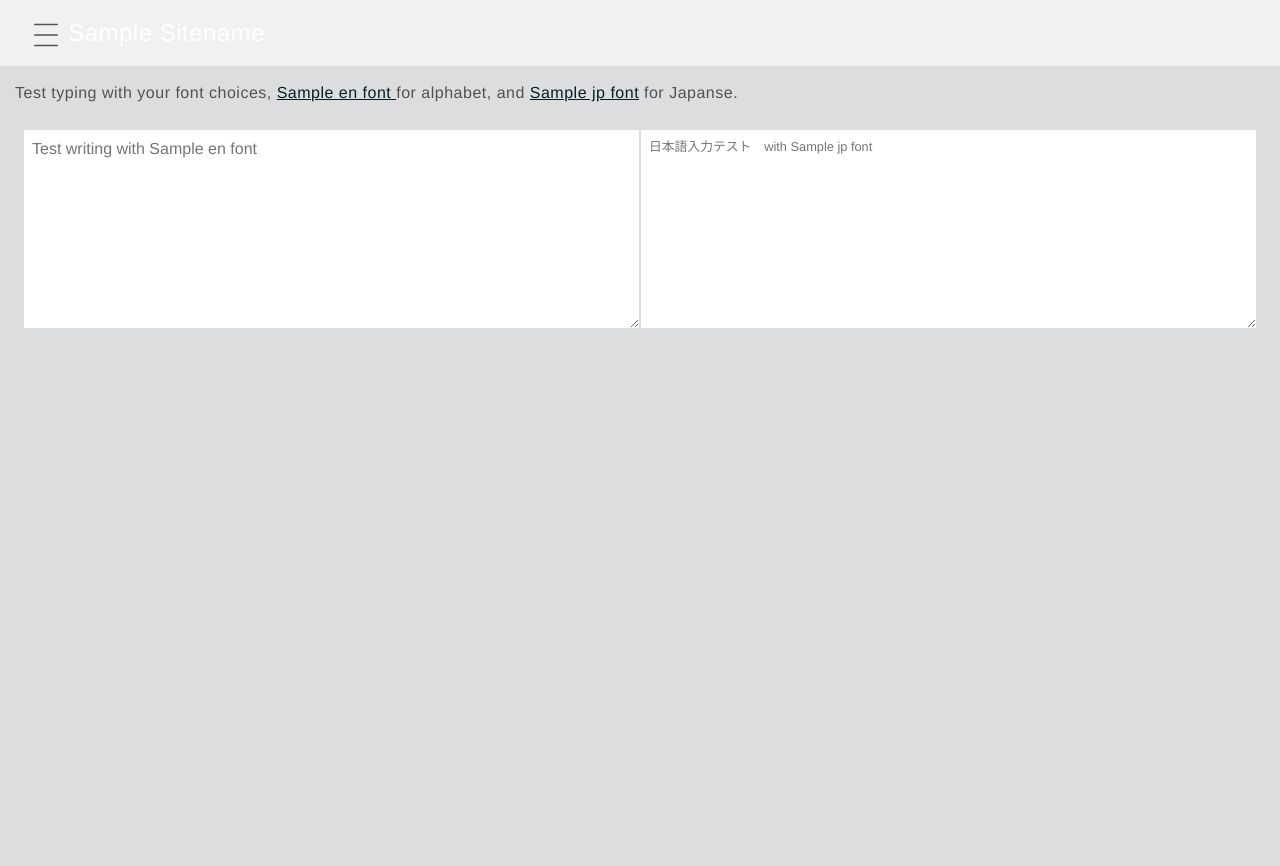
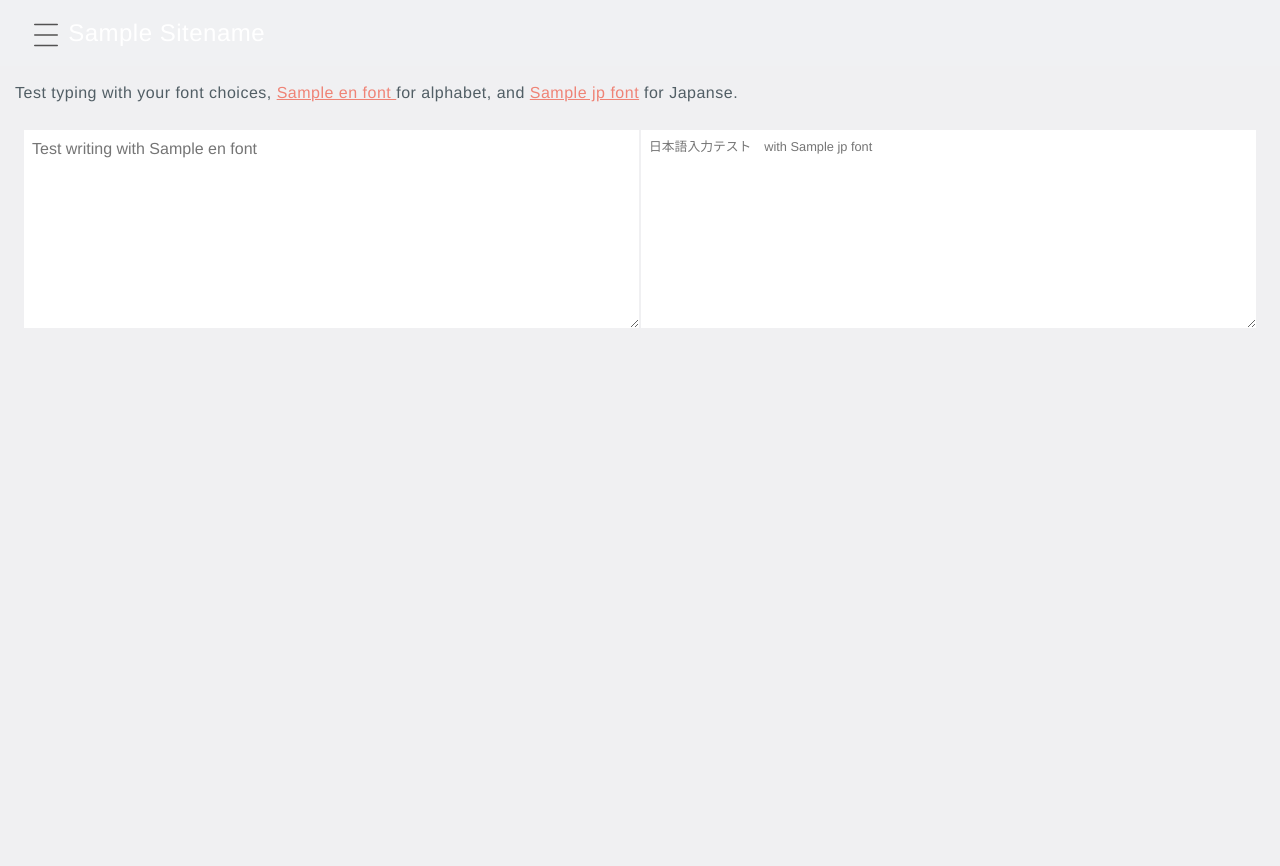
Before and after one commit to YukinoKoh/font-distance, a Python web app: template src/handlers/templates/typeset.html in a window 1280 px wide. Run offline with Jinja, Linux system fonts and the light colour scheme; the template is opened without the code that fills it: most values are stand-ins (such as "Sample title", 1, 10 or a date in 2020); style sheets or scripts are compiled from the project's sources; some libraries are stand-ins or nearby versions; some web fonts are replaced.

Commit message:
added introduction with new brand color

```diff
--- a/src/css/simple-sidebar.css
+++ b/src/css/simple-sidebar.css
@@ -25,7 +25,7 @@ body {
   height: 100%;
   margin-left: -250px;
   overflow-y: auto;
-  background: #232323;
+  background: #ef8376;
   -webkit-transition: all 0.5s ease;
   -moz-transition: all 0.5s ease;
   -o-transition: all 0.5s ease;
@@ -61,13 +61,18 @@ body {
 
 .sidebar-nav li a {
   display: block;
+  text-decoration: none; }
+
+.sidebar-link a {
+  color: #fff; }
+
+.sidebar-select a {
+  color: #232323; }
+
+.sidebar-link a:hover, .sidebar-select a:hover {
   text-decoration: none;
-  color: #a3a3a3; }
-
-.sidebar-nav li a:hover {
-  text-decoration: none;
-  color: #fff;
-  background: #ababab; }
+  color: #515e65;
+  background: #fff; }
 
 .sidebar-nav li a:active,
 .sidebar-nav li a:focus {
@@ -79,7 +84,7 @@ body {
   line-height: 60px; }
 
 .sidebar-nav > .sidebar-brand a {
-  color: #a3a3a3; }
+  color: #7a7a7a; }
 
 .sidebar-nav > .sidebar-brand a:hover {
   color: #fff;
--- a/src/css/style.css
+++ b/src/css/style.css
@@ -165,15 +227,15 @@ a:hover {
 
 /* test */
 .test-containter {
-  background-color: #dcdddf;
+  background-color: #f0f0f2;
   height: 100vh; }
 
 .test-intro {
-  color: #525252;
+  color: #515e65;
   margin: 16px 0; }
 
 .test-intro a {
-  color: #061f26;
+  color: #ef8376;
   text-decoration: underline; }
 
 .test-form {
@@ -183,7 +245,7 @@ a:hover {
   color: #061f26;
   width: 100%;
   height: 200px;
-  border: 1px solid #dcdddf;
+  border: 1px solid #f0f0f2;
   padding: 8px; }
 
 .test-en {
--- a/src/handlers/about.py
+++ b/src/handlers/about.py
@@ -5,4 +5,5 @@ from handler import Handler
 # page to layout all blogs
 class About(Handler):
     def get(self):
-        self.render("about.html", sitename=settings.SITENAME)
+        view = 'about'
+        self.render("about.html", view=view, sitename=settings.SITENAME)
--- a/src/handlers/distance.py
+++ b/src/handlers/distance.py
@@ -17,8 +17,9 @@ class Distance(Handler):
             select_font = self.en
         else:
             select_font = self.jp
+        intro = self.get_intro()
         view = 'distance'
         fonts = util.get_distance_list(select_font, select_lang)
         # self.response.out.write(select_font)
-        self.render("distance.html", ref_font=fonts[0], fonts=fonts[1], view=view,
+        self.render("distance.html", ref_font=fonts[0], fonts=fonts[1], intro=intro, view=view,
                     en_lang=settings.EN, jp_lang=settings.JP, sitename=settings.SITENAME)
--- a/src/handlers/templates/about.html
+++ b/src/handlers/templates/about.html
@@ -15,7 +15,7 @@
         <li>If the font is available as open source, Typekit, or commonly installed in Mac and Windows to make sure users can see the same shape of the fonts.</li>
         <li>I started with fonts that I found some way related to texts by <a href="https://www.linotype.com/469/akira-kobayashi.html" target="_blank">Akira Kobayashi</a>, <a href="http://elupton.com/2009/10/book-store/" target="_blank">Ellen Lupton</a>, or <a href="http://stephencoles.org/" target="_blank">Stephen Coles</a>.</li>
        </ul></p>
-      <p>With this app you can see overall font relationships in <a href="/">Font Distance</a>, test typing in <a href="/typeset">Font Test</a>, and look up similar fonts in <a href="/sort/jp">Similar Fonts in Japanese</a>, or in <a href="/sort/en">Similar Fonts in English</a>. Due to data size, these fonts do not support open type function.</p>
+      <p>With this app you can see overall font relationships in <span class="about-nav"><a href="/">Font Distance</a></span>, test typing in <span class="about-nav"><a href="/typeset">Font Test</a></span>, and look up similar fonts in <span class="about-nav"><a href="/sort/jp">Similar Fonts in Japanese</a></span>, or in <span class="about-nav"><a href="/sort/en">Similar Fonts in English</a></span>. Due to data size, these fonts do not support open type function.</p>
         <!-- how to calc distance -->
        <p>To calculate 'font distance', this app compares the parameters of each font, for example, line width, character width, ratio of x-height to cap height, or ratio of Kanji volume to Hiragana volume.</p>
        <!-- ref -->
--- a/src/handlers/templates/base.html
+++ b/src/handlers/templates/base.html
@@ -35,11 +35,16 @@
         <div id="sidebar-wrapper">
             <ul class="sidebar-nav">
                 <li class="sidebar-brand"><a id="menu-close"><img class="top-icon" src="/img/icon_close.svg"></a></li>
-                <li><a href="/">Font Distance</a></li>
-                <li><a href="/sort/jp">Similar Fonts (JP)</a></li>
-                <li><a href="/sort/en">Similar Fonts (En)</a></li>
-                <li><a href="/typeset">Font Test</a></li>
-                <li><a href="/about">About</a></li>
+                <li {% if view=='distance' %}class="sidebar-select" {% else %}class="sidebar-link"{% endif %}>
+                  <a href="/">Font Distance</a></li>
+                <li {% if view=='sort-jp' %}class="sidebar-select" {% else %}class="sidebar-link"{% endif %}>
+                  <a href="/sort/jp">Similar Fonts (JP)</a></li>
+                <li {% if view=='sort-en' %}class="sidebar-select" {% else %}class="sidebar-link"{% endif %}>
+                  <a href="/sort/en">Similar Fonts (En)</a></li>
+                <li {% if view=='typeset' %}class="sidebar-select" {% else %}class="sidebar-link"{% endif %}>
+                  <a href="/typeset">Font Test</a></li>
+                <li {% if view=='about' %}class="sidebar-select" {% else %}class="sidebar-link"{% endif %}>
+                  <a href="/about">About</a></li>
             </ul>
         </div>
         <!-- /#sidebar-wrapper -->
@@ -70,6 +75,9 @@
         e.preventDefault();
         $("#wrapper").toggleClass("toggled");
     });
+    function closeNav() {
+      document.getElementById("introduction").style.height = "0%";
+    }
     </script>
   </body>
 </html>
--- a/src/handlers/templates/sort.html
+++ b/src/handlers/templates/sort.html
@@ -4,9 +4,7 @@
   <div class="container"><div class="row">
     <div class="col-sm-12 mb-3">
       <div class="{{ ref_font.style }}">
-        <a href="/jplist">
           <h1>{{ ref_font.name }}</h1>
-        </a>
         <p class="top-intro"> This web app helps you to find similar fonts of your choice, looking at font balances and weight. The following list is sorted according to each font similarity to
           <a href="/list/{{ view }}"><span class="top-font-link">{{ ref_font.name }}</span></a>.
         </p>
--- a/src/handlers/typeset.py
+++ b/src/handlers/typeset.py
@@ -9,5 +9,6 @@ class Typeset(Handler):
     def get(self):
         en_font = util.get_font(self.en, 'en')
         jp_font = util.get_font(self.jp, 'jp')
+        view = 'typeset'
         self.render("typeset.html", en_font=en_font, jp_font=jp_font,
-                    sitename=settings.SITENAME)
+                    view=view, sitename=settings.SITENAME)
--- a/src/sass/simple-sidebar.scss
+++ b/src/sass/simple-sidebar.scss
@@ -3,14 +3,21 @@
  * Copyright 2013-2016 Start Bootstrap
  * Licensed under MIT (https://github.com/BlackrockDigital/startbootstrap/blob/gh-pages/LICENSE)
  */
+$color_attention: #ef8376;
+$color_attention1: #f4d8dd;
+
 $color_mono_1: #061f26;
 $color_mono_2: #232323;
-$color_mono_3: #525252;
-$color_mono_3a: #a3a3a3;
+$color_mono_2a: #3a3a3a;
+$color_mono_3: #515e65;
+$color_mono_3a: #7a7a7a;
+$color_mono_3b: #a3a3a3;
 $color_mono_4: #ababab;
 $color_mono_5: #dcdddf;
 $color_mono_6: #e3e3e3;
+$color_mono_6a: #ebecee;
 $color_mono_7: #f0f1f3;
+$color_mono_8: #f0f0f1;
 
  body {
     overflow-x: hidden;
@@ -38,7 +45,7 @@ $color_mono_7: #f0f1f3;
     height: 100%;
     margin-left: -250px;
     overflow-y: auto;
-    background: $color_mono_2;
+    background: $color_attention;
     -webkit-transition: all 0.5s ease;
     -moz-transition: all 0.5s ease;
     -o-transition: all 0.5s ease;
@@ -82,13 +89,20 @@ $color_mono_7: #f0f1f3;
 .sidebar-nav li a {
     display: block;
     text-decoration: none;
-    color: $color_mono_3a;
 }
 
-.sidebar-nav li a:hover {
+.sidebar-link a {
+    color: #fff;
+}
+
+.sidebar-select a {
+    color: $color_mono_2;
+}
+
+.sidebar-link a:hover, .sidebar-select a:hover {
     text-decoration: none;
-    color: #fff;
-    background: $color_mono_4;
+    color: $color_mono_3;
+    background: #fff;
 }
 
 .sidebar-nav li a:active,
--- a/src/sass/style.scss
+++ b/src/sass/style.scss
@@ -8,16 +8,20 @@ $font-size: $font_size_4;
 
 $color_mono_1: #061f26;
 $color_mono_2: #212121;
-$color_mono_3: #525252;
-$color_mono_3a: #a3a3a3;
+$color_mono_2a: #3a3a3a;
+$color_mono_3: #515e65;
+$color_mono_3a: #7a7a7a;
+$color_mono_3b: #a3a3a3;
 $color_mono_4: #ababab;
 $color_mono_5: #dcdddf;
 $color_mono_6: #e3e3e3;
+$color_mono_6a: #ebecee;
 $color_mono_7: #f0f1f3;
+$color_mono_8: #f0f0f2;
 
 $color_brand_1: $color_mono_3;
-$color_attention: #ff716d;
-$color_attention1: #fa3942;
+$color_attention1: #ff716d;
+$color_attention: #ef8376;
 
 $font_title_weight: 300;
 $font_title_color: #fff;
@@ -248,7 +320,7 @@ a:hover{
 
 /* test */
 .test-containter{
-  background-color: $color_mono_5;
+  background-color: $color_mono_8;
   height: 100vh;
 }
 .test-intro{
@@ -256,7 +328,7 @@ a:hover{
   margin: $m2 0;
 }
 .test-intro a{
-  color: $color_mono_1;
+  color: $color_attention;
   text-decoration: underline;
 }
 .test-form{
@@ -266,7 +338,7 @@ a:hover{
   color: $color_mono_1;
   width: 100%;
   height: 200px;
-  border: 1px solid $color_mono_5;
+  border: 1px solid $color_mono_8;
   padding: $m1;
 }
 .test-en{
```
Also changed, not shown: other parts of src/css/style.css (+74 -9 lines), other parts of src/sass/style.scss (+78 -7 lines), src/handlers/handler.py (+13 -0 lines), src/handlers/templates/distance.html (+12 -0 lines), 8 other files.
